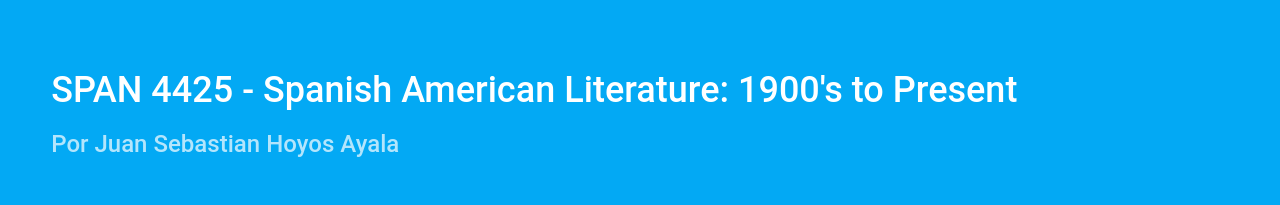
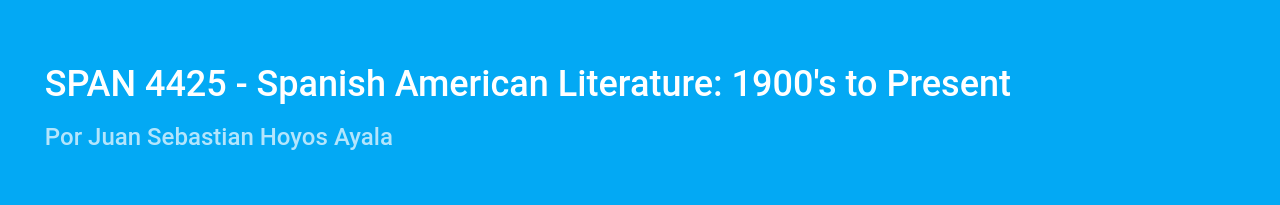
Before and after one commit to atomokushushu/atomokushushu.github.io, a plain HTML site: page spanish/timeline.html in a window 1280 px wide. Shown: the top 205 px of the page. Drawn offline with nearby package versions, Linux system fonts and the light colour scheme; grey boxes are pictures that could not be loaded.

Commit message:
Restyle spanish

```diff
--- a/spanish/mystyle.css
+++ b/spanish/mystyle.css
@@ -44,5 +44,5 @@ body {
 
 #header {
     position: relative;
-    box-shadow: 0 2px 4px #BDBDBD
+    box-shadow: 2px 5px 15px rgba(0,0,0,.15);
 }
--- a/spanish/timeline.html
+++ b/spanish/timeline.html
@@ -14,7 +14,7 @@
     <title>Cronografía Anotada - SPAN 4425</title>
 </head>
 <body>
-    <div class="container-fluid primary" style="padding: 4vw;" id="header">
+    <div class="container-fluid primary" style="padding: 3.5vw;" id="header">
         <h1 class="primary_text">SPAN 4425 - Spanish American Literature: 1900's to Present</h1>
         <h3 class="light_primary_text">Por Juan Sebastian Hoyos Ayala</h3>
     </div>
```
